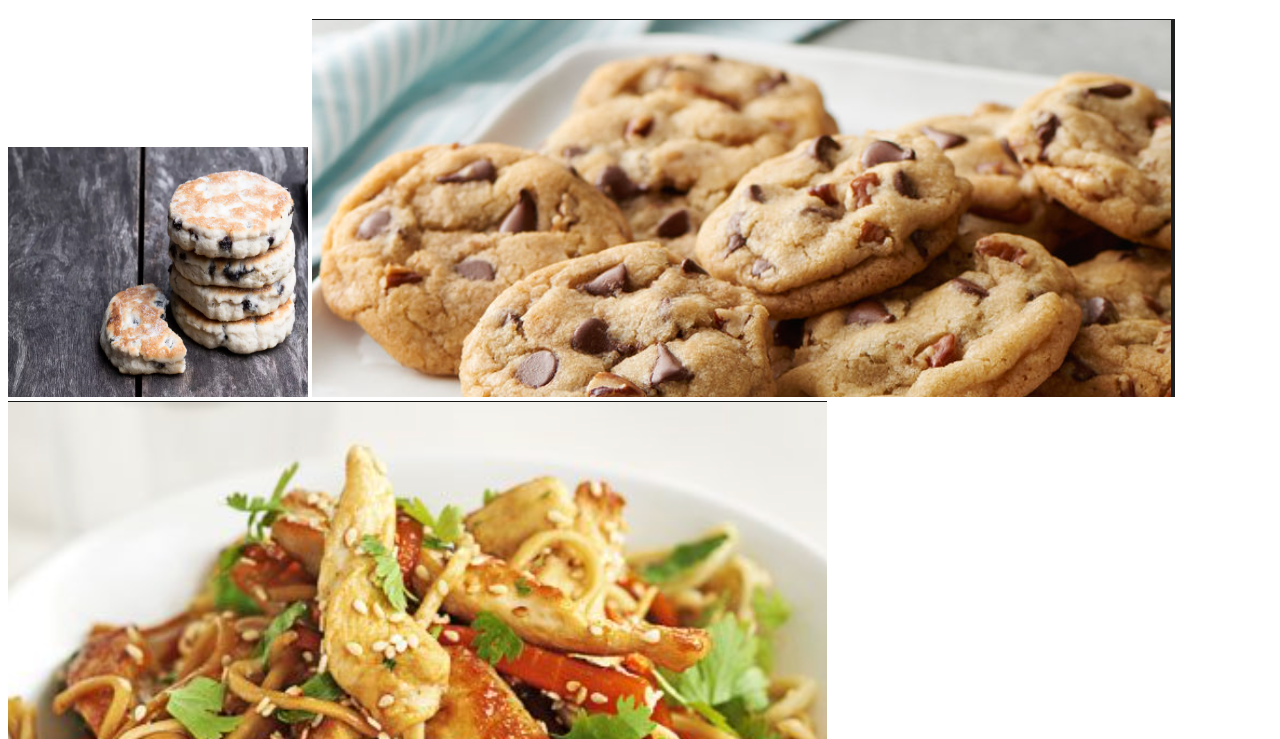
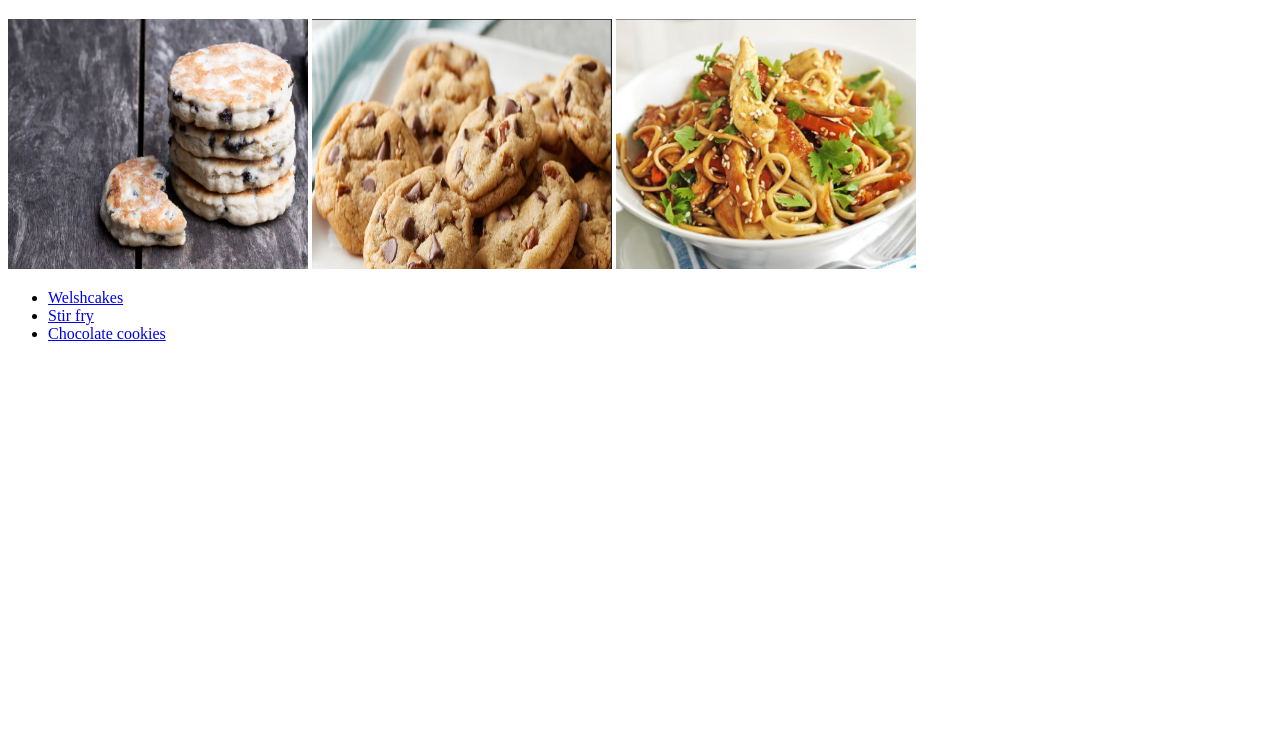
Before and after one commit to kbovers/odin-recipes, a plain HTML site: page index.html in a window 1280 px wide. Shown: the part 61-800 px from the top of the page. Drawn offline with Linux system fonts and the light colour scheme.

Commit message:
added the new recipe images to index

```diff
--- a/index.html
+++ b/index.html
@@ -12,8 +12,13 @@
         width = "300"
         height = "250">
 
-        <img src="images/cookies.jpg" atl ="A small round cookie with chocolate in.">
-        <img src="images/stirfry.jpg" alt ="A noodle dish with chicken, vegtables like peppers and onion with chill sauce">
+        <img src="images/cookies.jpg" atl ="A small round cookie with chocolate in."
+        width ="300"
+        height="250">
+
+        <img src="images/stirfry.jpg" alt ="A noodle dish with chicken, vegtables like peppers and onion with chill sauce"
+        width="300"
+        height="250">
 
         <ul>
            <li> <a href="recipes/welshcakes.html"> Welshcakes</a> </li>
```
